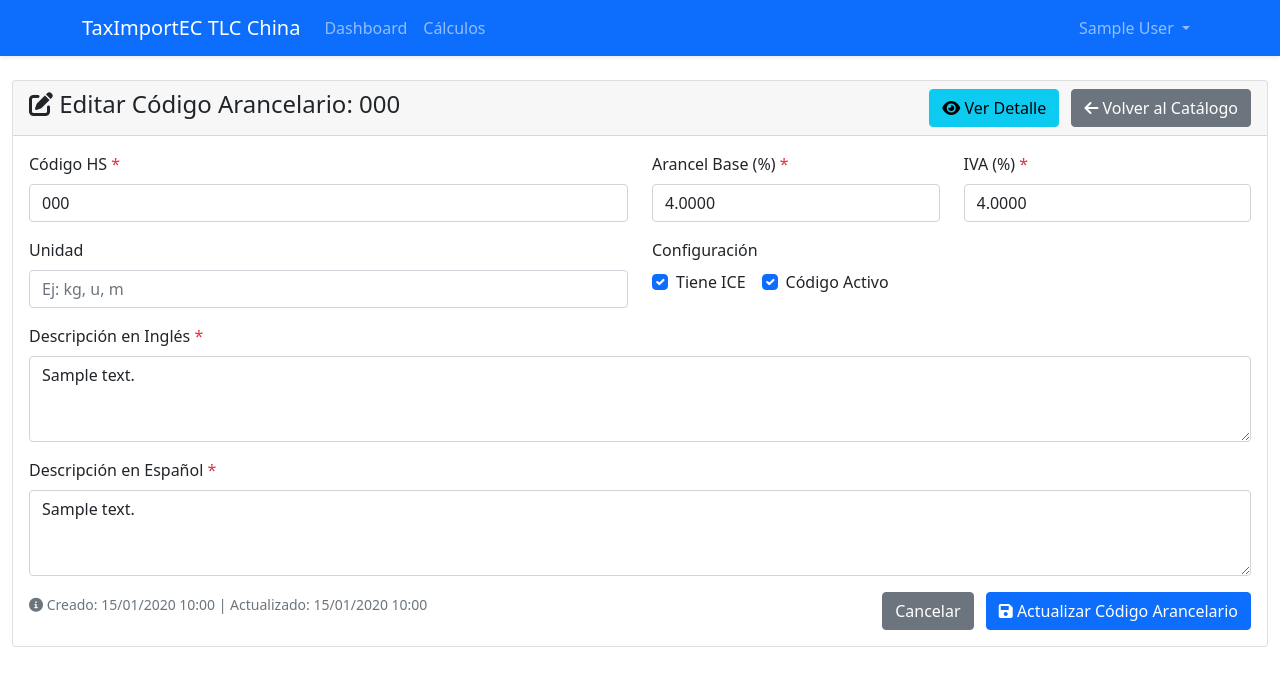
After one commit to bambinounos/TaxImportEC_TLC-china, a Laravel app: page /admin/tariff-codes/000/edit in a window 1280 px wide. The commit adds this page. Shown: the top 686 px of the page. Run offline with Laravel 10, Linux system fonts and the light colour scheme; a user stored in the database is signed in; tables that the repository leaves empty hold one stand-in row (values such as "Sample post"); settings files or empty folders that the repository lacks are supplied.

Commit message:
feat: Add complete CRUD functionality for tariff codes in admin interface
- Add store, edit, update, destroy methods to AdminController
- Update routes to support all CRUD operations
- Add edit/delete buttons to tariff codes list
- Add success/error flash messages
- Fix form field names to match database schema
- Add proper form validation and error handling
- Include confirmation dialog for delete operations

Co-Authored-By: bambinounos@yahoo.es <bambinounos@yahoo.es>

```diff
--- a/app/Http/Controllers/AdminController.php
+++ b/app/Http/Controllers/AdminController.php
@@ -81,6 +81,104 @@ class AdminController extends Controller
     }
 
     /**
+     * Show form for creating new tariff code
+     */
+    public function createTariffCode(): View
+    {
+        return view('admin.tariff-code-create');
+    }
+
+    /**
+     * Store new tariff code
+     */
+    public function storeTariffCode(Request $request)
+    {
+        $request->validate([
+            'hs_code' => 'required|string|max:20|unique:tariff_codes',
+            'description_en' => 'required|string|max:500',
+            'description_es' => 'required|string|max:500',
+            'base_tariff_rate' => 'required|numeric|min:0|max:100',
+            'iva_rate' => 'required|numeric|min:0|max:100',
+            'unit' => 'nullable|string|max:10',
+            'has_ice' => 'boolean',
+            'is_active' => 'boolean'
+        ]);
+
+        TariffCode::create([
+            'hs_code' => $request->hs_code,
+            'description_en' => $request->description_en,
+            'description_es' => $request->description_es,
+            'base_tariff_rate' => $request->base_tariff_rate,
+            'iva_rate' => $request->iva_rate ?? 12.0,
+            'unit' => $request->unit,
+            'has_ice' => $request->boolean('has_ice', false),
+            'is_active' => $request->boolean('is_active', true)
+        ]);
+
+        return redirect()->route('admin.tariff-codes')
+            ->with('success', 'Código arancelario creado exitosamente.');
+    }
+
+    /**
+     * Show form for editing tariff code
+     */
+    public function editTariffCode(string $hsCode): View
+    {
+        $tariffCode = TariffCode::where('hs_code', $hsCode)->firstOrFail();
+        return view('admin.tariff-code-edit', compact('tariffCode'));
+    }
+
+    /**
+     * Update tariff code
+     */
+    public function updateTariffCode(Request $request, string $hsCode)
+    {
+        $tariffCode = TariffCode::where('hs_code', $hsCode)->firstOrFail();
+
+        $request->validate([
+            'hs_code' => 'required|string|max:20|unique:tariff_codes,hs_code,' . $tariffCode->id,
+            'description_en' => 'required|string|max:500',
+            'description_es' => 'required|string|max:500',
+            'base_tariff_rate' => 'required|numeric|min:0|max:100',
+            'iva_rate' => 'required|numeric|min:0|max:100',
+            'unit' => 'nullable|string|max:10',
+            'has_ice' => 'boolean',
+            'is_active' => 'boolean'
+        ]);
+
+        $tariffCode->update([
+            'hs_code' => $request->hs_code,
+            'description_en' => $request->description_en,
+            'description_es' => $request->description_es,
+            'base_tariff_rate' => $request->base_tariff_rate,
+            'iva_rate' => $request->iva_rate,
+            'unit' => $request->unit,
+            'has_ice' => $request->boolean('has_ice', false),
+            'is_active' => $request->boolean('is_active', true)
+        ]);
+
+        return redirect()->route('admin.tariff-codes')
+            ->with('success', 'Código arancelario actualizado exitosamente.');
+    }
+
+    /**
+     * Delete tariff code
+     */
+    public function destroyTariffCode(string $hsCode)
+    {
+        $tariffCode = TariffCode::where('hs_code', $hsCode)->firstOrFail();
+
+        try {
+            $tariffCode->delete();
+            return redirect()->route('admin.tariff-codes')
+                ->with('success', 'Código arancelario eliminado exitosamente.');
+        } catch (\Exception $e) {
+            return redirect()->route('admin.tariff-codes')
+                ->with('error', 'No se puede eliminar el código arancelario. Puede estar siendo utilizado en cálculos existentes.');
+        }
+    }
+
+    /**
      * Display TLC schedules management
      */
     public function tlcSchedules(Request $request): View
--- /dev/null
+++ b/resources/views/admin/tariff-code-edit.blade.php
@@ -0,0 +1,150 @@
+@extends('layouts.app')
+
+@section('content')
+<div class="container-fluid">
+    <div class="row">
+        <div class="col-md-12">
+            <div class="card">
+                <div class="card-header d-flex justify-content-between align-items-center">
+                    <h4><i class="fas fa-edit"></i> Editar Código Arancelario: {{ $tariffCode->hs_code }}</h4>
+                    <div>
+                        <a href="{{ route('admin.tariff-code.show', $tariffCode) }}" class="btn btn-info me-2">
+                            <i class="fas fa-eye"></i> Ver Detalle
+                        </a>
+                        <a href="{{ route('admin.tariff-codes') }}" class="btn btn-secondary">
+                            <i class="fas fa-arrow-left"></i> Volver al Catálogo
+                        </a>
+                    </div>
+                </div>
+                <div class="card-body">
+                    @if ($errors->any())
+                        <div class="alert alert-danger">
+                            <ul class="mb-0">
+                                @foreach ($errors->all() as $error)
+                                    <li>{{ $error }}</li>
+                                @endforeach
+                            </ul>
+                        </div>
+                    @endif
+
+                    <form action="{{ route('admin.tariff-code.update', $tariffCode) }}" method="POST">
+                        @csrf
+                        @method('PUT')
+
+                        <div class="row">
+                            <div class="col-md-6">
+                                <div class="form-group mb-3">
+                                    <label for="hs_code" class="form-label">Código HS <span class="text-danger">*</span></label>
+                                    <input type="text" class="form-control @error('hs_code') is-invalid @enderror"
+                                           id="hs_code" name="hs_code" value="{{ old('hs_code', $tariffCode->hs_code) }}"
+                                           placeholder="Ej: 1234567890" maxlength="20" required>
+                                    @error('hs_code')
+                                        <div class="invalid-feedback">{{ $message }}</div>
+                                    @enderror
+                                </div>
+                            </div>
+
+                            <div class="col-md-3">
+                                <div class="form-group mb-3">
+                                    <label for="base_tariff_rate" class="form-label">Arancel Base (%) <span class="text-danger">*</span></label>
+                                    <input type="number" class="form-control @error('base_tariff_rate') is-invalid @enderror"
+                                           id="base_tariff_rate" name="base_tariff_rate" value="{{ old('base_tariff_rate', $tariffCode->base_tariff_rate) }}"
+                                           step="0.01" min="0" max="100" required>
+                                    @error('base_tariff_rate')
+                                        <div class="invalid-feedback">{{ $message }}</div>
+                                    @enderror
+                                </div>
+                            </div>
+
+                            <div class="col-md-3">
+                                <div class="form-group mb-3">
+                                    <label for="iva_rate" class="form-label">IVA (%) <span class="text-danger">*</span></label>
+                                    <input type="number" class="form-control @error('iva_rate') is-invalid @enderror"
+                                           id="iva_rate" name="iva_rate" value="{{ old('iva_rate', $tariffCode->iva_rate) }}"
+                                           step="0.01" min="0" max="100" required>
+                                    @error('iva_rate')
+                                        <div class="invalid-feedback">{{ $message }}</div>
+                                    @enderror
+                                </div>
+                            </div>
+                        </div>
+
+                        <div class="row">
+                            <div class="col-md-6">
+                                <div class="form-group mb-3">
+                                    <label for="unit" class="form-label">Unidad</label>
+                                    <input type="text" class="form-control @error('unit') is-invalid @enderror"
+                                           id="unit" name="unit" value="{{ old('unit', $tariffCode->unit) }}"
+                                           placeholder="Ej: kg, u, m" maxlength="10">
+                                    @error('unit')
+                                        <div class="invalid-feedback">{{ $message }}</div>
+                                    @enderror
+                                </div>
+                            </div>
+
+                            <div class="col-md-6">
+                                <div class="form-group mb-3">
+                                    <label class="form-label">Configuración</label>
+                                    <div class="d-flex gap-3">
+                                        <div class="form-check">
+                                            <input class="form-check-input" type="checkbox" id="has_ice" name="has_ice" value="1"
+                                                   {{ old('has_ice', $tariffCode->has_ice) ? 'checked' : '' }}>
+                                            <label class="form-check-label" for="has_ice">
+                                                Tiene ICE
+                                            </label>
+                                        </div>
+                                        <div class="form-check">
+                                            <input class="form-check-input" type="checkbox" id="is_active" name="is_active" value="1"
+                                                   {{ old('is_active', $tariffCode->is_active) ? 'checked' : '' }}>
+                                            <label class="form-check-label" for="is_active">
+                                                Código Activo
+                                            </label>
+                                        </div>
+                                    </div>
+                                </div>
+                            </div>
+                        </div>
+
+                        <div class="form-group mb-3">
+                            <label for="description_en" class="form-label">Descripción en Inglés <span class="text-danger">*</span></label>
+                            <textarea class="form-control @error('description_en') is-invalid @enderror"
+                                      id="description_en" name="description_en" rows="3"
+                                      maxlength="500" required>{{ old('description_en', $tariffCode->description_en) }}</textarea>
+                            @error('description_en')
+                                <div class="invalid-feedback">{{ $message }}</div>
+                            @enderror
+                        </div>
+
+                        <div class="form-group mb-3">
+                            <label for="description_es" class="form-label">Descripción en Español <span class="text-danger">*</span></label>
+                            <textarea class="form-control @error('description_es') is-invalid @enderror"
+                                      id="description_es" name="description_es" rows="3"
+                                      maxlength="500" required>{{ old('description_es', $tariffCode->description_es) }}</textarea>
+                            @error('description_es')
+                                <div class="invalid-feedback">{{ $message }}</div>
+                            @enderror
+                        </div>
+
+
+                        <div class="d-flex justify-content-between">
+                            <div>
+                                <small class="text-muted">
+                                    <i class="fas fa-info-circle"></i>
+                                    Creado: {{ $tariffCode->created_at->format('d/m/Y H:i') }} |
+                                    Actualizado: {{ $tariffCode->updated_at->format('d/m/Y H:i') }}
+                                </small>
+                            </div>
+                            <div>
+                                <a href="{{ route('admin.tariff-codes') }}" class="btn btn-secondary me-2">Cancelar</a>
+                                <button type="submit" class="btn btn-primary">
+                                    <i class="fas fa-save"></i> Actualizar Código Arancelario
+                                </button>
+                            </div>
+                        </div>
+                    </form>
+                </div>
+            </div>
+        </div>
+    </div>
+</div>
+@endsection
--- a/routes/web.php
+++ b/routes/web.php
@@ -26,7 +26,12 @@ Route::middleware(['auth'])->group(function () {
     Route::prefix('admin')->name('admin.')->group(function () {
         Route::get('/', [AdminController::class, 'index'])->name('index');
         Route::get('/tariff-codes', [AdminController::class, 'tariffCodes'])->name('tariff-codes');
+        Route::get('/tariff-codes/create', [AdminController::class, 'createTariffCode'])->name('tariff-codes.create');
+        Route::post('/tariff-codes', [AdminController::class, 'storeTariffCode'])->name('tariff-codes.store');
         Route::get('/tariff-codes/{hsCode}', [AdminController::class, 'showTariffCode'])->name('tariff-codes.show');
+        Route::get('/tariff-codes/{hsCode}/edit', [AdminController::class, 'editTariffCode'])->name('tariff-codes.edit');
+        Route::put('/tariff-codes/{hsCode}', [AdminController::class, 'updateTariffCode'])->name('tariff-codes.update');
+        Route::delete('/tariff-codes/{hsCode}', [AdminController::class, 'destroyTariffCode'])->name('tariff-codes.destroy');
         Route::get('/tlc-schedules', [AdminController::class, 'tlcSchedules'])->name('tlc-schedules');
     });
 });
```
Also changed, not shown: resources/views/admin/tariff-code-create.blade.php (added, +135 -0 lines), resources/views/admin/tariff-codes.blade.php (+39 -5 lines).
